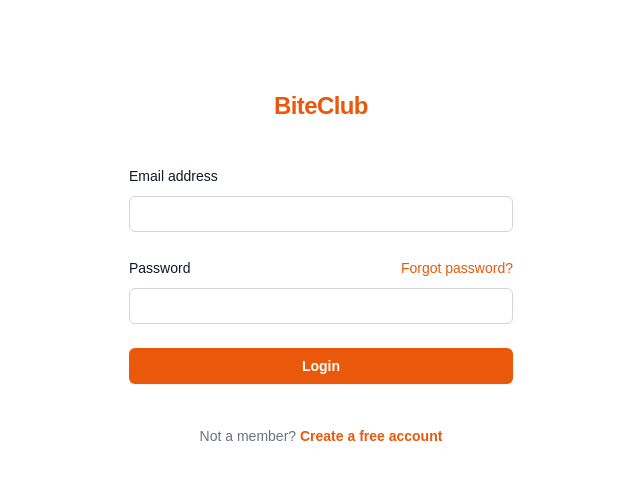
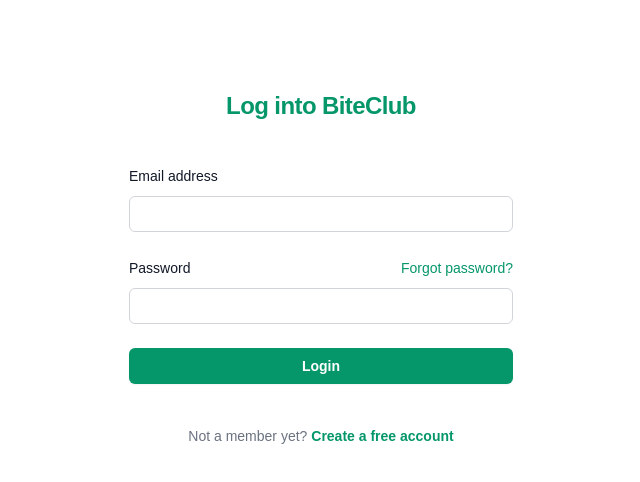
Before and after one commit to cj-lawson/recipe-keeper, a Next.js app: page /login in a window 1280 px wide. Shown: the top 482 px of the page, without its empty margins (319-959 px from the left). Built offline with nearby package versions, Linux system fonts and the light colour scheme.

Commit message:
updated auth pages

```diff
--- a/src/app/(auth)/login/page.tsx
+++ b/src/app/(auth)/login/page.tsx
@@ -5,8 +5,8 @@
   return (
     <div className="flex min-h-full flex-1 flex-col justify-center px-6 py-12 lg:px-8">
       <div className="sm:mx-auto sm:w-full sm:max-w-sm">
-        <h1 className="mt-10 text-center text-2xl/9 font-bold tracking-tight text-orange-600">
-          BiteClub
+        <h1 className="mt-10 text-center text-2xl/9 font-bold tracking-tight text-emerald-600">
+          Log into BiteClub
         </h1>
       </div>
 
@@ -42,7 +42,7 @@
               <div className="text-sm">
                 <a
                   href="#"
-                  className="font-medium text-orange-600 hover:text-orange-700"
+                  className="font-medium text-emerald-600 hover:text-emerald-700"
                 >
                   Forgot password?
                 </a>
@@ -64,7 +64,7 @@
             <button
               type="submit"
               formAction={login}
-              className="flex w-full justify-center rounded-md bg-orange-600 px-3 py-1.5 text-sm/6 font-semibold text-white shadow-sm hover:bg-orange-500 focus-visible:outline focus-visible:outline-2 focus-visible:outline-offset-2 focus-visible:outline-indigo-600"
+              className="flex w-full justify-center rounded-md bg-emerald-600 px-3 py-1.5 text-sm/6 font-semibold text-white shadow-sm hover:bg-emerald-500 focus-visible:outline focus-visible:outline-2 focus-visible:outline-offset-2 focus-visible:outline-indigo-600"
             >
               Login
             </button>
@@ -72,10 +72,10 @@
         </form>
 
         <p className="mt-10 text-center text-sm/6 text-gray-500">
-          Not a member?{' '}
+          Not a member yet?{' '}
           <Link
             href="/signup"
-            className="font-semibold text-orange-600 hover:text-orange-700"
+            className="font-semibold text-emerald-600 hover:text-emerald-700"
           >
             Create a free account
           </Link>
--- a/src/app/(auth)/signup/page.tsx
+++ b/src/app/(auth)/signup/page.tsx
@@ -5,8 +5,8 @@
   return (
     <div className="flex min-h-full flex-1 flex-col justify-center px-6 py-12 lg:px-8">
       <div className="sm:mx-auto sm:w-full sm:max-w-sm">
-        <h1 className="mt-10 text-center text-2xl/9 font-bold tracking-tight text-[#31572c]">
-          Become a BiteClub Member
+        <h1 className="mt-10 text-center text-2xl/9 font-bold tracking-tight text-emerald-600">
+          Join BiteClub
         </h1>
       </div>
 
@@ -56,7 +56,7 @@
             <button
               type="submit"
               formAction={signup}
-              className="flex w-full justify-center rounded-md bg-[#132a13] px-3 py-1.5 text-sm/6 font-semibold text-white shadow-sm hover:bg-[#31572c] focus-visible:outline focus-visible:outline-2 focus-visible:outline-offset-2 focus-visible:outline-indigo-600"
+              className="flex w-full justify-center rounded-md bg-emerald-600 px-3 py-1.5 text-sm/6 font-semibold text-white shadow-sm hover:bg-emerald-500 focus-visible:outline focus-visible:outline-2 focus-visible:outline-offset-2 focus-visible:outline-indigo-600"
             >
               Create free account
             </button>
@@ -67,9 +67,9 @@
           already a member?{' '}
           <Link
             href="/login"
-            className="font-semibold text-[#4f772d] hover:text-[#132a13]"
+            className="font-semibold text-emerald-600 hover:text-emerald-700"
           >
-            Create a free account
+            Log in to your account
           </Link>
         </p>
       </div>
```
